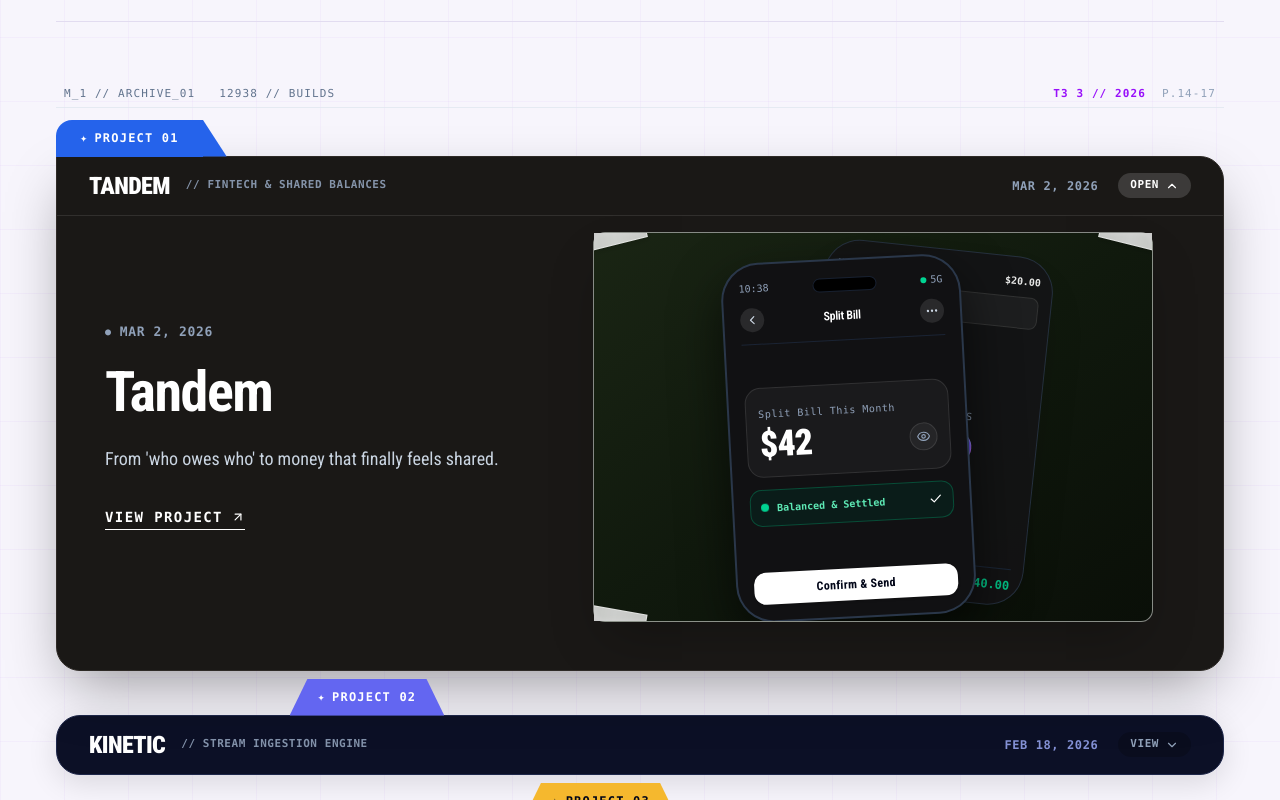
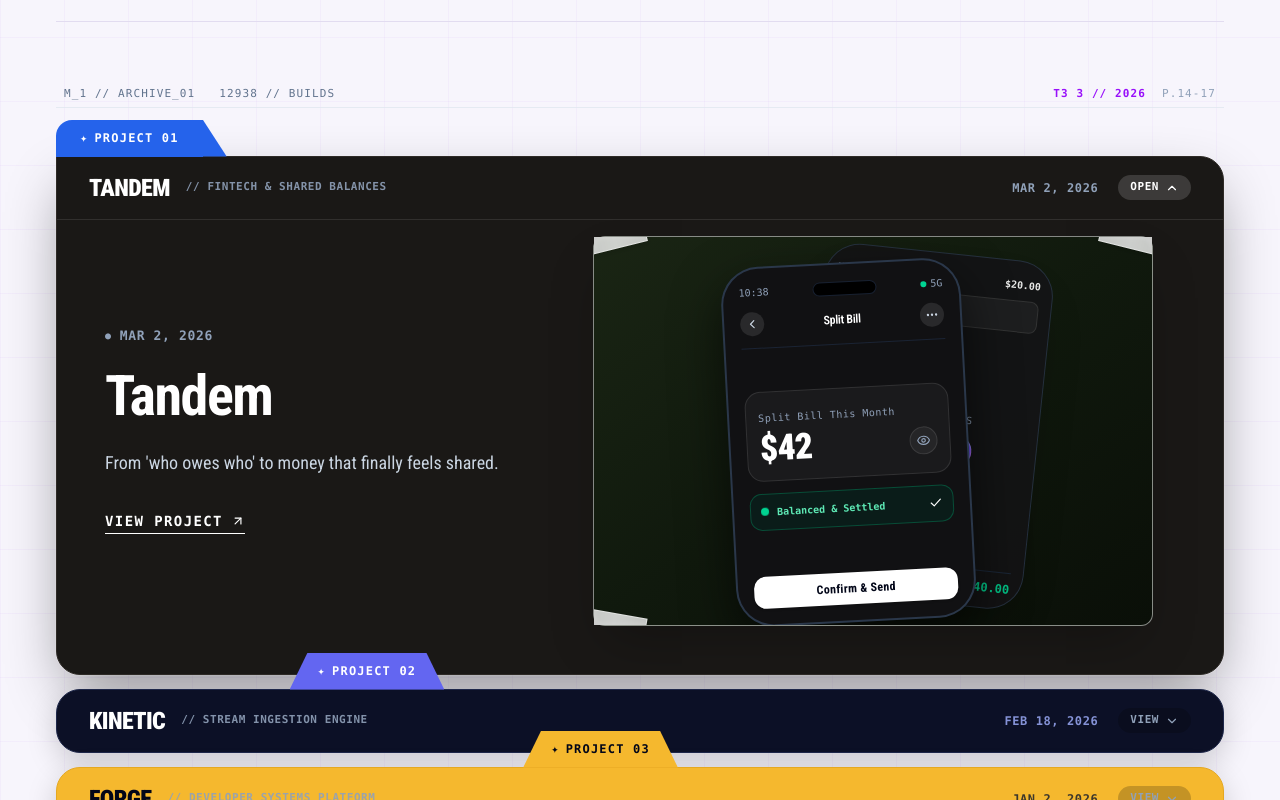
Before and after one commit to SaisagarYT/Freelance-Web, a Next.js app: page /work in a window 1280 px wide. Shown: the part 1020-1820 px from the top of the page. Built offline with nearby package versions, Linux system fonts and the light colour scheme.

Commit message:
feat: stack folders seamlessly one after another with cascading z-index and zero gap

```diff
--- a/src/components/TabbedFolderProjects.tsx
+++ b/src/components/TabbedFolderProjects.tsx
@@ -62,7 +62,7 @@ export const TabbedFolderProjects: React.FC<TabbedFolderProjectsProps> = ({
   const [expandedIdx, setExpandedIdx] = useState<number>(0);
 
   const toggleFolder = (idx: number) => {
-    setExpandedIdx(idx);
+    setExpandedIdx((prev) => (prev === idx ? -1 : idx));
   };
 
   const handleAction = () => {
@@ -453,14 +453,22 @@ export const TabbedFolderProjects: React.FC<TabbedFolderProjectsProps> = ({
 
       {/* ============================================================== */}
       {/* 5 PHYSICAL FILE FOLDERS STACKED ONE AFTER ANOTHER              */}
-      {/* Each folder has its tab protruding UPWARD and blending cleanly */}
+      {/* Seamless cascading stack with overlapping depth & no gaps      */}
       {/* ============================================================== */}
-      <div className="w-full flex flex-col space-y-1 sm:space-y-2">
+      <div className="w-full flex flex-col">
         {projects.map((proj, idx) => {
           const isExpanded = expandedIdx === idx;
 
           return (
-            <div key={proj.id} className="relative w-full pt-[32px] sm:pt-[36px] group">
+            <div
+              key={proj.id}
+              style={{ zIndex: 10 + idx }}
+              className={`relative w-full ${
+                idx === 0
+                  ? "pt-[32px] sm:pt-[36px]"
+                  : "-mt-[16px] sm:-mt-[22px] pt-[32px] sm:pt-[36px]"
+              } group transition-all duration-300`}
+            >
               {/* -------------------------------------------------------- */}
               {/* THE PROTRUDING CHAMFERED TAB (Comes UP of the component) */}
               {/* Seamlessly welded to the top edge of the card body       */}
@@ -514,21 +522,21 @@ export const TabbedFolderProjects: React.FC<TabbedFolderProjectsProps> = ({
                 layout
                 transition={{
                   type: "spring",
-                  stiffness: 320,
-                  damping: 28,
+                  stiffness: 300,
+                  damping: 26,
                   mass: 0.8,
                 }}
                 style={{
                   backgroundColor: proj.theme.cardBg,
                 }}
-                className={`relative w-full rounded-2xl sm:rounded-[24px] border ${proj.theme.border} overflow-hidden shadow-[0_8px_30px_rgba(0,0,0,0.12)] transition-shadow duration-300 ${
+                className={`relative w-full rounded-2xl sm:rounded-[24px] border ${proj.theme.border} overflow-hidden shadow-[0_10px_30px_rgba(0,0,0,0.18)] transition-all duration-300 ${
                   idx === 0 ? "rounded-tl-none sm:rounded-tl-none" : ""
-                } ${isExpanded ? "shadow-[0_24px_60px_-12px_rgba(0,0,0,0.38)] z-10" : "z-0"}`}
+                } ${isExpanded ? "shadow-[0_24px_60px_-12px_rgba(0,0,0,0.45)] ring-1 ring-white/10" : "hover:brightness-105"}`}
               >
                 {/* Folder Header Bar (Title, Category, Date, View/Open toggle) */}
                 <div
                   onClick={() => toggleFolder(idx)}
-                  className={`relative w-full h-[52px] sm:h-[58px] flex items-center justify-between px-5 sm:px-8 cursor-pointer select-none transition-colors ${proj.theme.headerHover}`}
+                  className={`relative w-full h-[54px] sm:h-[62px] flex items-center justify-between px-5 sm:px-8 cursor-pointer select-none transition-colors ${proj.theme.headerHover}`}
                 >
                   {/* Title & Category Metadata */}
                   <div className="flex items-center gap-2 sm:gap-4">
```
